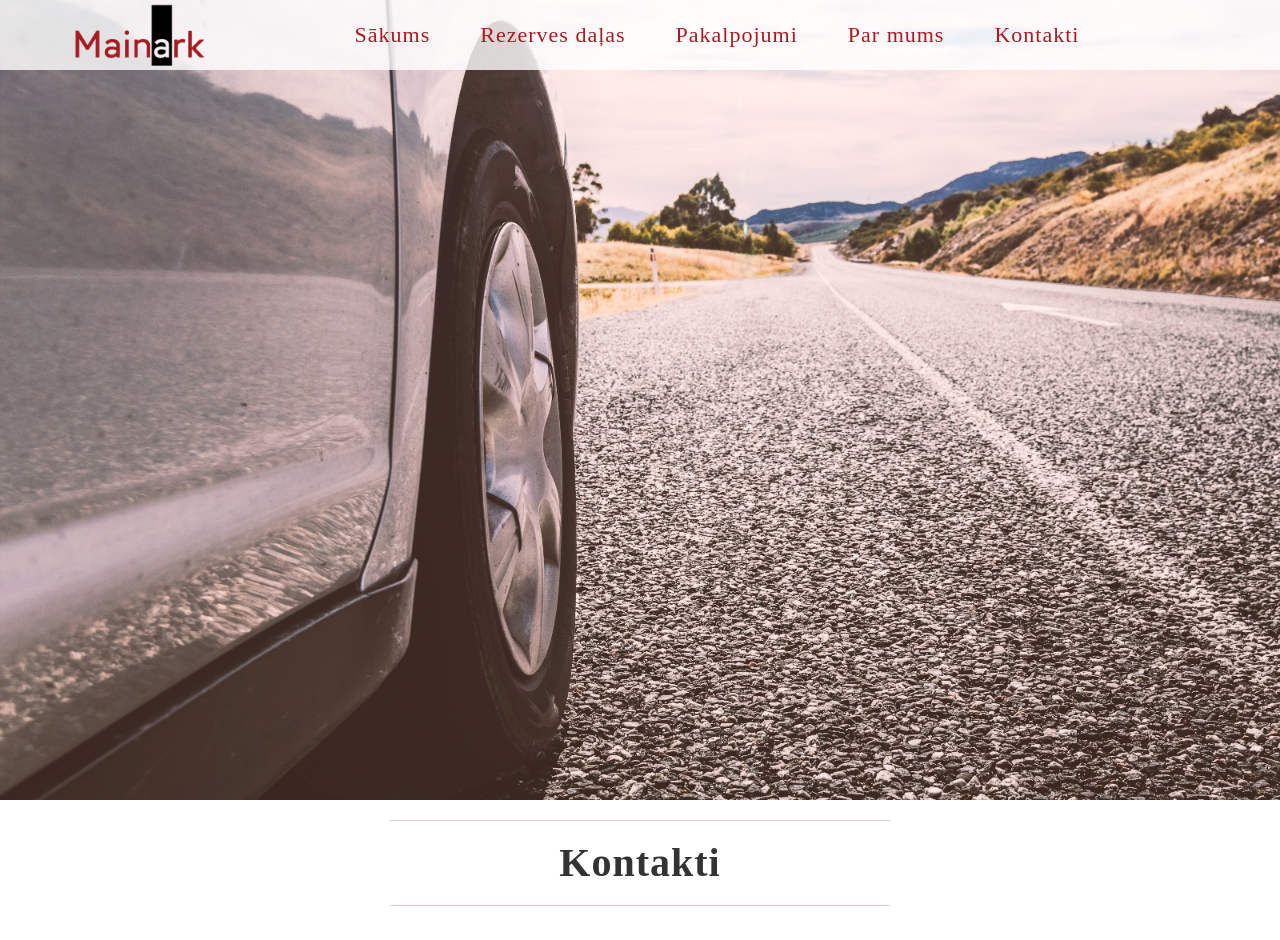
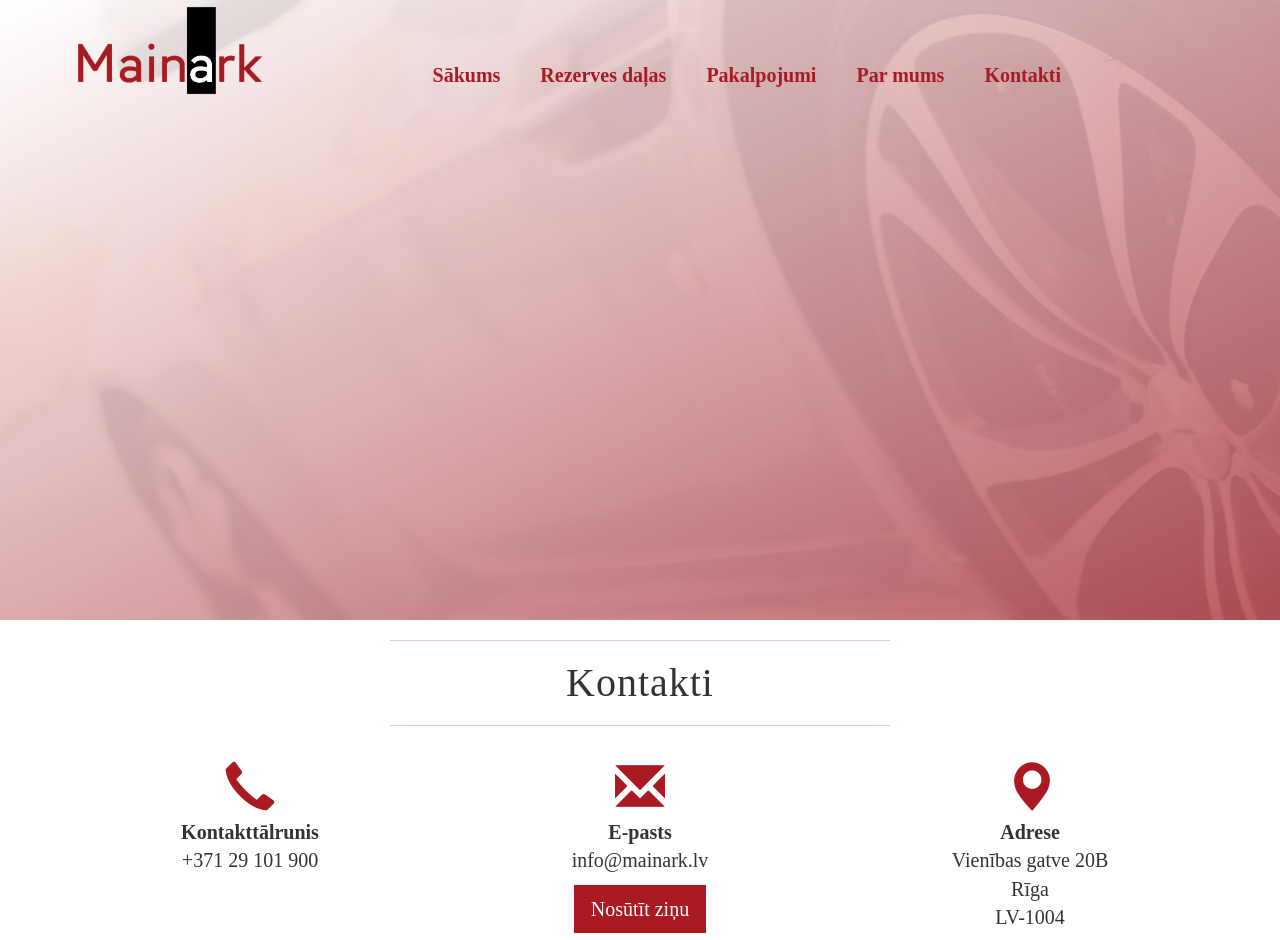
Before and after one commit to praksemain/qwerty, a PHP site: page / in a window 1280 px wide. Shown: the top 940 px of the page. Run offline with PHP 8.4, Linux system fonts and the light colour scheme; some libraries are stand-ins or nearby versions.

Commit message:
Background

```diff
--- a/css/style.css
+++ b/css/style.css
@@ -3,14 +3,13 @@ html, body {
   width: 100%; }
 
 body {
-  font-family: Corbel;
+  font-family: Ebrima;
   font-size: 20px; }
 
 h1,
 h2 {
   letter-spacing: 1px;
-  font-size: 40px;
-  font-weight: bold; }
+  font-size: 40px; }
 
 h3,
 h4,
@@ -25,18 +24,21 @@ hr {
   border-color: rgba(170, 26, 35, 0.25); }
 
 p {
-  font-size: 25px; }
+  font-size: 20px; }
+
+#contacts {
+  background-color: white; }
 
 .img-center {
   margin: 0 auto; }
 
 span.glyphicon-earphone, span.glyphicon-envelope, span.glyphicon-map-marker {
-  font-size: 70px;
+  font-size: 50px;
   color: #AA1A23;
   margin-top: 15px; }
 
 .logo {
-  height: 150px; }
+  height: 100px; }
 
 footer p {
   margin: 0;
@@ -127,10 +129,10 @@ footer {
   background-color: rgba(170, 26, 35, 0.25);
   border-color: #AA1A23; }
 
-#main {
+#main-background {
   background: url("../img/main.jpg");
   display: table;
-  height: 100%;
+  height: 620px;
   position: relative;
   width: 100%;
   -webkit-background-size: cover;
@@ -138,13 +140,47 @@ footer {
   -o-background-size: cover;
   background-size: cover; }
 
+.overlay {
+  background: -webkit-linear-gradient(left top, rgba(255, 255, 255, 0.9), rgba(183, 78, 85, 0.9));
+  background: -o-linear-gradient(bottom right, rgba(255, 255, 255, 0.9), rgba(183, 78, 85, 0.9));
+  background: -moz-linear-gradient(bottom right, rgba(255, 255, 255, 0.9), rgba(183, 78, 85, 0.9));
+  background: linear-gradient(to bottom right, rgba(255, 255, 255, 0.9), rgba(183, 78, 85, 0.9));
+  width: 100%;
+  height: 100%; }
+
+.navbar {
+  margin-bottom: 0; }
+
+.navbar-brand {
+  padding-top: 0;
+  padding-bottom: 0; }
+
+#mobile-indicator {
+  display: none; }
+
+#navigationbar,
+.brand-logo,
+.navbar-toggle,
+.navbar-nav > li > a {
+  -webkit-transition: all 0.5s linear;
+  -moz-transition: all 0.5s linear;
+  -ms-transition: all 0.5s linear;
+  -o-transition: all 0.5s linear;
+  transition: all 0.5s linear; }
+
+.navigation .navbar-nav > li > a:after {
+  -webkit-transition: all 0.4s ease 0s;
+  -moz-transition: all 0.4s ease 0s;
+  -ms-transition: all 0.4s ease 0s;
+  -o-transition: all 0.4s ease 0s;
+  transition: all 0.4s ease 0s; }
+
 @media (min-width: 768px) {
+  .logo-mainark {
+    display: inherit; }
+
   .brand-logo {
-    height: 70px; }
-
-  .navbar-brand {
-    padding-top: 0;
-    padding-bottom: 0; }
+    height: 100px; }
 
   .navbar {
     border-radius: 0; }
@@ -152,24 +188,37 @@ footer {
       display: inline-block;
       float: none;
       vertical-align: top;
-      letter-spacing: 1px;
-      font-size: 22px; }
+      font-size: 20px;
+      font-weight: 600; }
     .navbar .navbar-collapse {
       text-align: center; }
 
   .nav > li > a {
-    padding: 25px; }
+    padding: 60px 15px 15px 15px;
+    margin: 5px; }
 
   .navbar-default {
-    background: rgba(255, 255, 255, 0.8);
+    background: transparent;
     text-align: center;
     border: none; }
     .navbar-default .navbar-nav > li > a {
       color: #AA1A23; }
     .navbar-default .navbar-nav > li > a:hover, .navbar-default .navbar-nav > li > a:focus {
       color: white;
-      background-color: #AA1A23; } }
+      background-color: #AA1A23; }
+    .navbar-default .navbackground {
+      background-color: rgba(255, 255, 255, 0.8); }
+
+  .animated-nav .brand-logo {
+    height: 80px; }
+
+  .animated-nav .nav > li > a {
+    padding: 35px 15px 15px 15px;
+    margin: 5px; } }
 @media (max-width: 767px) {
+  #mobile-indicator {
+    display: block; }
+
   .brand-logo {
     height: 50px; }
 
@@ -191,12 +240,6 @@ footer {
     .navbar-default .navbar-collapse, .navbar-default .navbar-form {
       border-color: #AA1A23; }
     .navbar-default .navbar-nav > li > a:hover, .navbar-default .navbar-nav > li > a:focus {
-      color: black; }
-    .navbar-default .navbar-brand {
-      color: #AA1A23;
-      font-size: 20px;
-      font-weight: bold;
-      padding-top: 0;
-      padding-bottom: 0; } }
+      color: black; } }
 
 /*# sourceMappingURL=style.css.map */
--- a/css/style.scss
+++ b/css/style.scss
@@ -1,6 +1,7 @@
-$default-font: Corbel;
+$default-font: Ebrima;
 $red: #AA1A23;
 $transpred: rgba(170, 26, 35, 0.25);
+$light-grey: #f7f6f6;
 $fontsize: 20px;
 $grey: #333;
 
@@ -18,7 +19,6 @@ h1,
 h2{
   letter-spacing: 1px;
   font-size: 40px;
-  font-weight: bold;
 }
 
 h3,
@@ -36,20 +36,22 @@ hr {
 }
 
 p {
-  font-size: 25px;
+  font-size: $fontsize;
 }
-
+#contacts {
+  background-color: white;
+}
 .img-center {
   margin: 0 auto;
 }
 
 span.glyphicon-earphone, span.glyphicon-envelope, span.glyphicon-map-marker {
-  font-size: 70px;
+  font-size: 50px;
   color: $red;
   margin-top: 15px;
 }
 .logo {
-  height: 150px;
+  height: 100px;
 }
 
 footer p {
@@ -159,10 +161,10 @@ footer {
   border-color: $red;
 }
 
-#main {
+#main-background {
   background: url('../img/main.jpg');
   display: table;
-  height: 100%;
+  height: 620px;
   position: relative;
   width: 100%;
   -webkit-background-size: cover;
@@ -171,14 +173,54 @@ footer {
   background-size: cover;
 }
 
+.overlay {
+  background: -webkit-linear-gradient(left top, rgba(255, 255, 255, 0.9), rgba(183, 78, 85, 0.9));
+  background: -o-linear-gradient(bottom right, rgba(255, 255, 255, 0.9), rgba(183, 78, 85, 0.9));
+  background: -moz-linear-gradient(bottom right, rgba(255, 255, 255, 0.9), rgba(183, 78, 85, 0.9));
+  background: linear-gradient(to bottom right, rgba(255, 255, 255, 0.9), rgba(183, 78, 85, 0.9));
+  width: 100%;
+  height: 100%;
+}
+
+.navbar {
+  margin-bottom: 0;
+}
+
+.navbar-brand {
+  padding-top: 0;
+  padding-bottom: 0;
+}
+
+#mobile-indicator {
+  display: none;
+}
+
+#navigationbar,
+.brand-logo,
+.navbar-toggle,
+.navbar-nav > li > a {
+  -webkit-transition: all 0.5s linear;
+  -moz-transition: all 0.5s linear;
+  -ms-transition: all 0.5s linear;
+  -o-transition: all 0.5s linear;
+  transition: all 0.5s linear;
+}
+
+.navigation .navbar-nav > li > a:after {
+  -webkit-transition: all 0.4s ease 0s;
+  -moz-transition: all 0.4s ease 0s;
+  -ms-transition: all 0.4s ease 0s;
+  -o-transition: all 0.4s ease 0s;
+  transition: all 0.4s ease 0s;
+}
+
 @media (min-width:768px) {
-  .brand-logo {
-    height: 70px;
+  .logo-mainark {
+    display: inherit;
   }
 
-  .navbar-brand {
-    padding-top: 0;
-    padding-bottom: 0;
+  .brand-logo {
+    height: 100px;
   }
 
   .navbar {
@@ -188,8 +230,8 @@ footer {
       display: inline-block;
       float: none;
       vertical-align: top;
-      letter-spacing: 1px;
-      font-size: 22px;
+      font-size: 20px;
+      font-weight: 600;
     }
 
     .navbar-collapse {
@@ -198,13 +240,15 @@ footer {
   }
 
   .nav > li > a {
-    padding: 25px;
+    padding: 60px 15px 15px 15px;
+    margin: 5px;
   }
 
   .navbar-default {
-    background: rgba(255,255,255,0.8);
+    background: transparent;
     text-align: center;
     border: none;
+    //    border-bottom: 1px solid $red;
 
     .navbar-nav > li > a {
       color: $red;
@@ -215,12 +259,27 @@ footer {
       background-color: $red;
     }
 
+    .navbackground {
+      background-color: rgba(255, 255, 255, 0.8);
+    }
+  }
+  .animated-nav .brand-logo{
+    height: 80px;
+  }
+
+  .animated-nav   .nav > li > a {
+    padding: 35px 15px 15px 15px;
+    margin: 5px;
+
   }
 }
 
 @media (max-width:767px) {
+  #mobile-indicator {
+    display: block;
+  }
   .navbar .navbar-nav {
-//  letter-spacing: 2px;
+    //  letter-spacing: 2px;
   }
 
   .brand-logo {
@@ -260,13 +319,5 @@ footer {
     .navbar-nav > li > a:hover, .navbar-nav > li > a:focus {
       color: black;
     }
-
-    .navbar-brand {
-      color: $red;
-      font-size: 20px;
-      font-weight: bold;
-      padding-top: 0;
-      padding-bottom: 0;
-    }
   }
 }
--- a/index.html
+++ b/index.html
@@ -11,7 +11,7 @@
 </head>
 <body>
 <header>
-    <nav class="navbar navbar-default navbar-fixed-top" role="navigation">
+    <nav class="navbar navbar-default navbar-fixed-top" role="navigation" id="navigationbar">
         <div class="container">
             <div class="navbar-header">
                 <button type="button" class="navbar-toggle" data-toggle="collapse"
@@ -37,6 +37,12 @@
 </header>
 
 <section id="main">
+    <div id="main-background">
+        <div class="overlay"></div>
+    </div>
+
+
+
 
 </section>
 
@@ -124,12 +130,14 @@
         </div>
     </div>
 </footer>
+<div id="mobile-indicator"></div>
 <!-- Scripts -->
 <script type="text/javascript" src="js/jquery.js"></script>
 <script type="text/javascript" src="js/bootstrap.min.js"></script>
 <script type="text/javascript" src="js/bootstrapValidator.min.js"></script>
 <script type="text/javascript" src="js/contact-form-validation.js"></script>
 <script type="text/javascript" src="js/google-map.js"></script>
+<script type="text/javascript" src="js/main.js"></script>
 <script src="https://maps.googleapis.com/maps/api/js?callback=initMap"
         async defer></script>
 </body>
--- /dev/null
+++ b/js/main.js
@@ -0,0 +1,13 @@
+$(function () {
+    jQuery(window).scroll(function () {
+        if (jQuery(window).scrollTop() > 1 ) {
+            jQuery(".navbar-default").css("background-color", "rgba(255,255,255,0.9)");
+//            jQuery(".navbar-default").css("border-bottom", "1px solid rgba(170, 26, 35, 0.9)");
+            jQuery(".navbar-default").addClass("animated-nav");
+        } else {
+            jQuery(".navbar-default").css("background-color", "transparent");
+//            jQuery(".navbar-default").css("border-bottom", "0");
+            jQuery(".navbar-default").removeClass("animated-nav");
+        }
+    });
+});
```
Also changed, not shown: img/.picasa.ini, img/.picasaoriginals/.picasa.ini, img/.picasaoriginals/main.1.jpg (added), img/logo.png, img/main - Copy.jpg (added), img/main.jpg, 1 other file.
